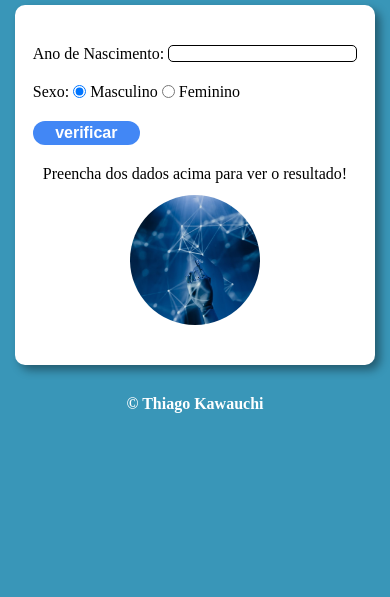
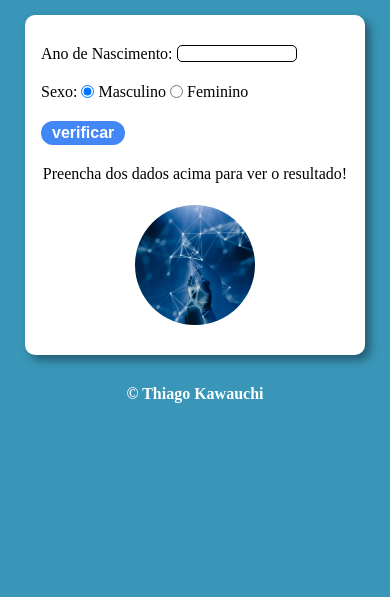
Before and after one commit to thiagokawauchi/age-verify, a plain HTML site: page index.html in a window 390 px wide. Shown: the part 247-844 px from the top of the page. Drawn offline with Linux system fonts and the light colour scheme.

Commit message:
css adjust for mobile

```diff
--- a/ex015.css
+++ b/ex015.css
@@ -27,16 +27,17 @@ header h1 {
 }
 
 main {
-	width: 36rem;
-	height: 36rem;
+	width: 34rem;
+	height: 34rem;
 	background-color: white;
 	font-size: 1.6rem;
 	display: flex;
 	flex-direction: column;
-	align-items: center;
+	align-items: flex-start;
 	justify-content: center;
 	border-radius: 10px;
 	box-shadow: 0.5rem 0.5rem 1rem rgba(0, 0, 0, 0.4);
+	padding: 0 1.6rem;
 }
 
 main form {
@@ -55,6 +56,7 @@ div.birth #birth-year {
 	border: 1px solid #000000;
 	border-radius: 5px;
 	padding: 0 0.5rem;
+	width: 12rem;
 }
 
 div.gender {
@@ -89,8 +91,8 @@ div.gender {
 }
 
 #person-photo {
-	width: 13rem;
-	height: 13rem;
+	width: 12rem;
+	height: 12rem;
 	object-fit: cover;
 	border-radius: 50%;
 }
```
